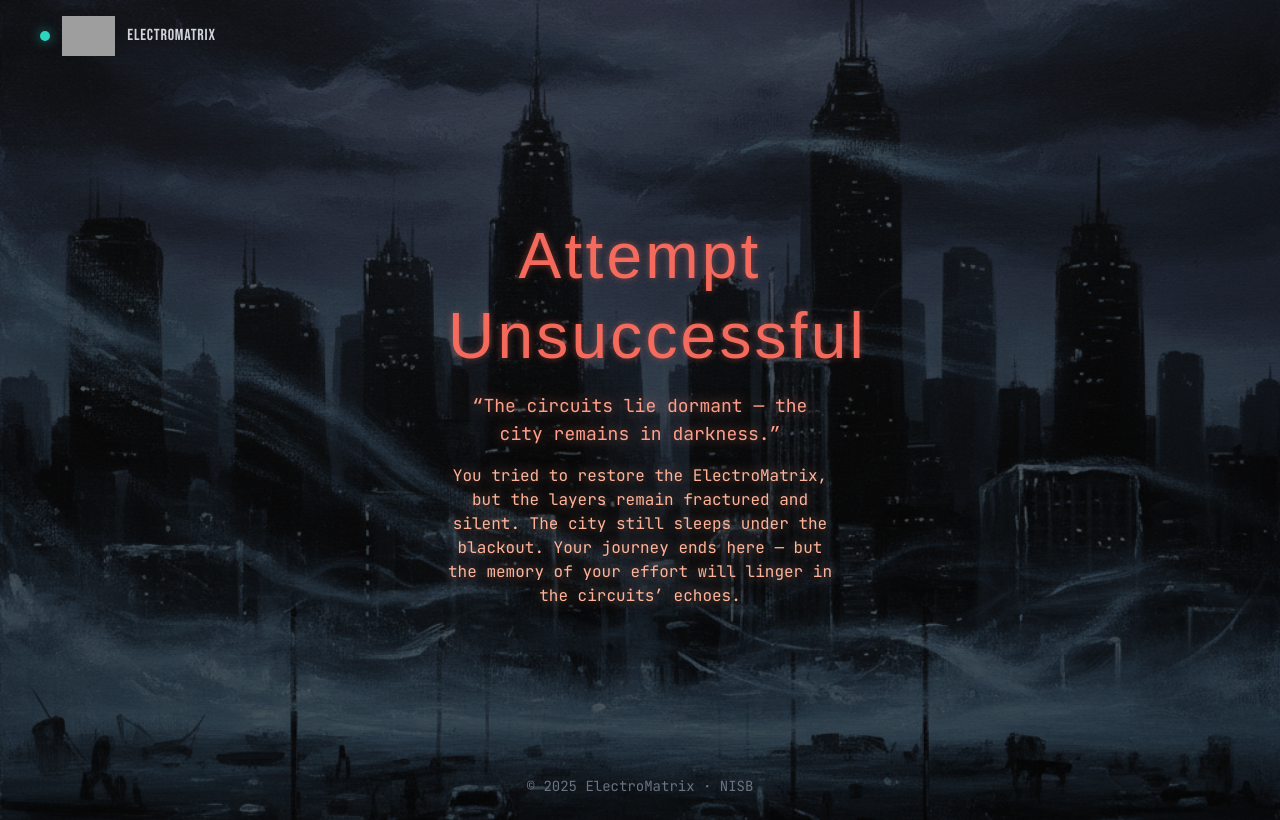
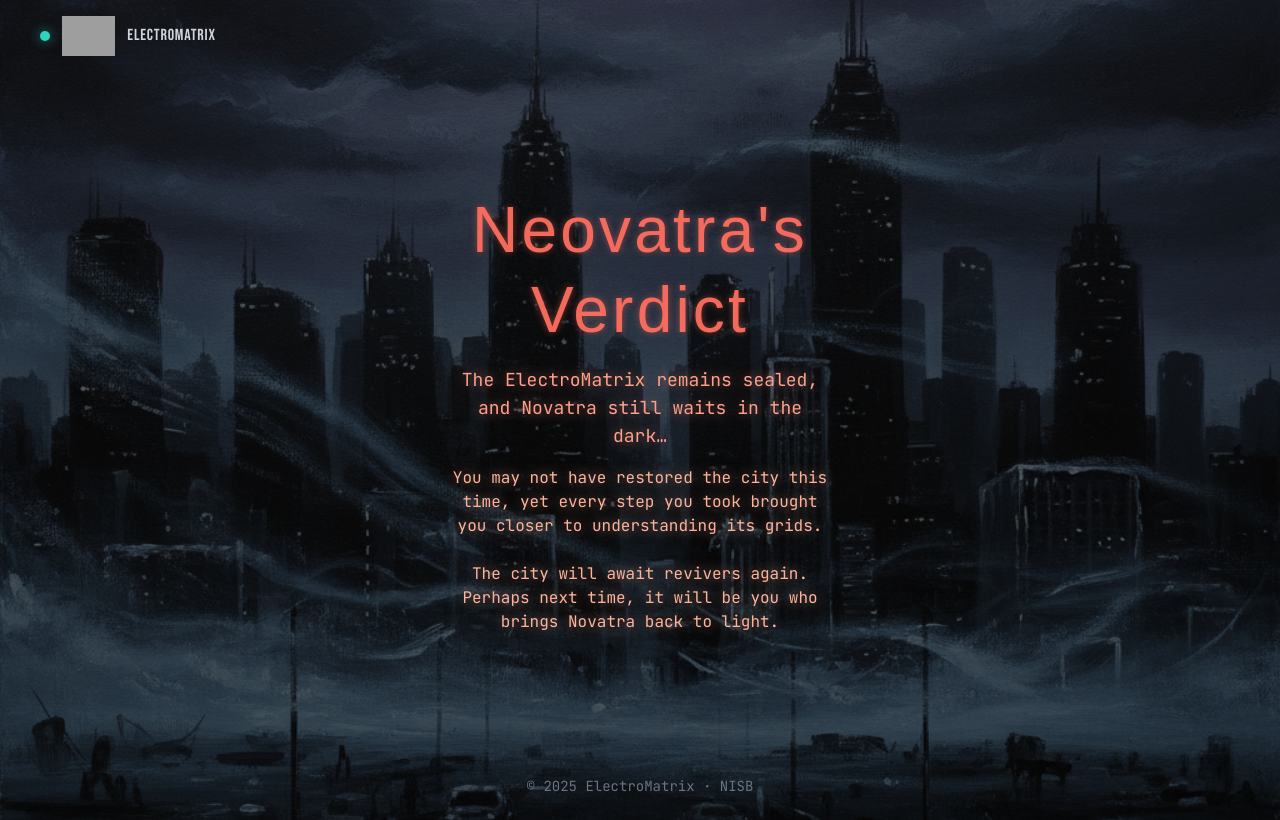
Before and after one commit to dheerajsn2004/ElectroMatrix, a React (Vite) app in the folder frontend/: page /unsuccessful in a window 1280 px wide. Built offline with nearby package versions, Linux system fonts and the light colour scheme; grey boxes are pictures that could not be loaded; a web font is replaced by a local one.

Commit message:
Update AttemptUnsuccessfulPage text

```diff
--- a/frontend/src/index.css
+++ b/frontend/src/index.css
@@ -182,11 +182,11 @@ h1 {
 
   /* Final stable white glow */
   60%, 100% {
-    color: #ffffff;
+    color: #ffffffeb;
     text-shadow:
-      0 0 8px rgba(255, 255, 255, 0.9),
-      0 0 20px rgba(255, 255, 255, 0.6),
-      0 0 40px rgba(255, 255, 255, 0.4);
+       0 0 8px rgb(255, 255, 255),
+      0 0 20px rgba(255, 255, 255, 0.466),
+      0 0 40px rgba(255, 255, 255, 0.126);
   }
 }
 
--- a/frontend/src/pages/AttemptUnsuccessful.jsx
+++ b/frontend/src/pages/AttemptUnsuccessful.jsx
@@ -10,7 +10,7 @@ export default function AttemptUnsuccessful() {
     >
       <div className="mx-auto max-w-md p-6 sm:p-8">
         {/* Title */}
-        <h1
+       <h1
           className="kelly-slab-regular flicker-unsuccessful
             text-center
             leading-tight
@@ -22,25 +22,25 @@ export default function AttemptUnsuccessful() {
             textShadow: "0 0 8px rgba(255,110,95,0.5)",
           }}
         >
-          Attempt Unsuccessful
+          Neovatra's Verdict
         </h1>
 
         {/* Quote */}
         <p
-          className="fade-in-delayed mt-4 text-base sm:text-lg leading-relaxed drop-shadow-[0_0_6px_rgba(255,140,120,0.5)]"
+          className="fade-in-delayed mt-4 text-base sm:text-lg leading-relaxed drop-shadow-[0_0_6px_rgba(255,140,120,0.5)] text-center"
           style={{ color: "#FFA08C" }}
         >
-          “The circuits lie dormant — the city remains in darkness.”
+          The ElectroMatrix remains sealed, and Novatra still waits in the dark…
         </p>
 
         {/* Blurb */}
         <p
-          className="fade-in-delayed mt-4 text-sm sm:text-base leading-relaxed drop-shadow-[0_0_6px_rgba(255,180,160,0.5)]"
+          className="fade-in-delayed mt-4 text-sm sm:text-base leading-relaxed drop-shadow-[0_0_6px_rgba(255,180,160,0.5)] text-center"
           style={{ color: "#FFB49A" }}
         >
-          You tried to restore the ElectroMatrix, but the layers remain fractured and silent.
-          The city still sleeps under the blackout.
-          Your journey ends here — but the memory of your effort will linger in the circuits’ echoes.
+          You may not have restored the city this time, yet every step you took brought you closer to understanding its grids.
+          <br /><br />
+          The city will await revivers again. Perhaps next time, it will be you who brings Novatra back to light.
         </p>
       </div>
     </section>
```
